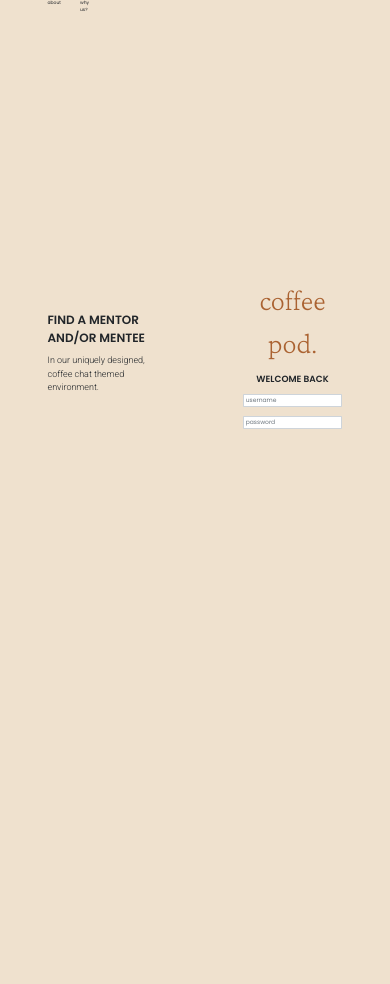
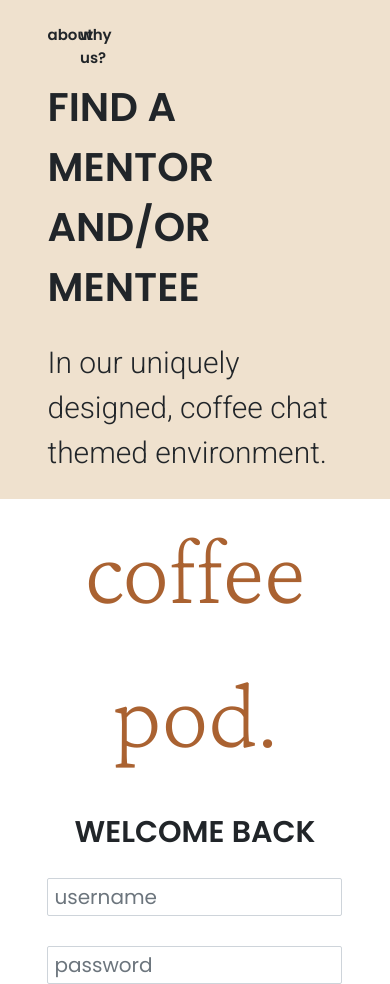
Before and after one commit to googleinterns/step-coffeepod, a plain HTML site: page coffeepod/src/main/webapp/login.html in a window 390 px wide. Before the commit the page ends 844 px from the top, so only its background shows below. Drawn offline with nearby package versions, Linux system fonts and the light colour scheme.

Commit message:
adjusting login page positioning and responsiveness

```diff
--- a/coffeepod/src/main/webapp/login.css
+++ b/coffeepod/src/main/webapp/login.css
@@ -8,11 +8,11 @@ font-family: 'Roboto', sans-serif; */
 html, body {
    background-color: #EFE1CE;
    height: 100%;
-   font-size: 3px;
+   font-size: 8px;
 }
 
 .vertical-center {
-  min-height: 80%;  /* Fallback for browsers do NOT support vh unit */
+  min-height: 80%;
 
   display: flex;
   align-items: center;
@@ -22,12 +22,18 @@ html, body {
     text-align: center;
 }
 
-@media (min-width: 576px) {
-    body{font-size: 5px;}
+@media (max-width:500px) {
+    .vertical-center{
+        min-height:50%;
+    }
+    body{font-size: 9px;}
 }
 
-@media (min-width: 950px) {
-    body{font-size: 7px;}
+@media (max-width:992px) {
+    .vertical-center{
+        min-height:50%;
+    }
+    body{font-size: 10px;}
 }
 
 @media (min-width: 1200px) {
@@ -76,3 +82,11 @@ html, body {
 .xl {
     font-size: 9.6em;
 }
+
+.light {
+    font-weight: lighter;
+}
+
+.bold {
+    font-weight: bold;
+}
--- a/coffeepod/src/main/webapp/login.html
+++ b/coffeepod/src/main/webapp/login.html
@@ -13,27 +13,34 @@
   </head>
   <body>
       <div class = "container-fluid h-100">
-          <div class = "row align-items-start">
+          <div class = "row h-100">
+              <div class = "col-lg-6">
+                  <div class = "row align-items-start pt-5 bold">
                     <div class = "col-1"></div>
-              <div class = "col-1">
+                    <div class = "col-1 col-sm-2 col-xs-3">
                         <p class = "poppins sm"> about </p>
                     </div>
-              <div class = "col-1">
+                    <div class = "col-2 col-xs-4">
                         <p class = "poppins sm">why us?</p>
                     </div>
                   </div>
-          <div class = "row align-items-center vertical-center">
+                  <div class = "row vertical-center">
                       <div class = "col-1"></div>
-              <div class = "col-4">
-                <p class = "poppins lg" style= "font-weight: bold"> FIND A MENTOR AND/OR MENTEE </p>
+                      <div class = "col-10">
+                         <p class = "poppins lg bold"> FIND A MENTOR AND/OR MENTEE </p>
                         <br>
-                <p class = "roboto md" style= "font-weight: lighter"> In our uniquely designed, coffee chat themed environment. </p>
+                        <p class = "roboto md light"> In our uniquely designed, coffee chat themed environment. </p>
                       </div>
-              <div class = "col-2 col-md-1 col-sm-1"></div>
-              <div class = "col-4 mx-auto justify-content-center text-center">
-                <p class = "crimson xl" style= "font-weight: lighter"> coffee pod. </p>
+                      <div class = "col-1"></div>
+                  </div>
+              </div>
+              <div class = "col-lg-6" style="background-color:white">
+                  <div class = "row vertical-center">
+                      <div class = "col-1 col-sm-0"></div>
+                      <div class = "col-10 text-center">
+                        <p class = "crimson xl light"> coffee pod. </p>
                         <br>
-                <p class = "poppins md" style= "font-weight: bold"> WELCOME BACK </p>
+                        <p class = "poppins md bold"> WELCOME BACK </p>
                         <br>
                         <div class="md-form mt-0 poppins">
                             <input type="text" class="form-control" placeholder="username">
@@ -43,7 +50,9 @@
                             <input type="text" class="form-control" placeholder="password">
                         </div>
                       </div>
-              <div class = "col-1"></div>
+                      <div class = "col-1"><p></p></div>
+                  </div>
+              </div>
           </div>
       </div>
   </body>
```
Lines whose indentation alone changed are shown as unchanged.
